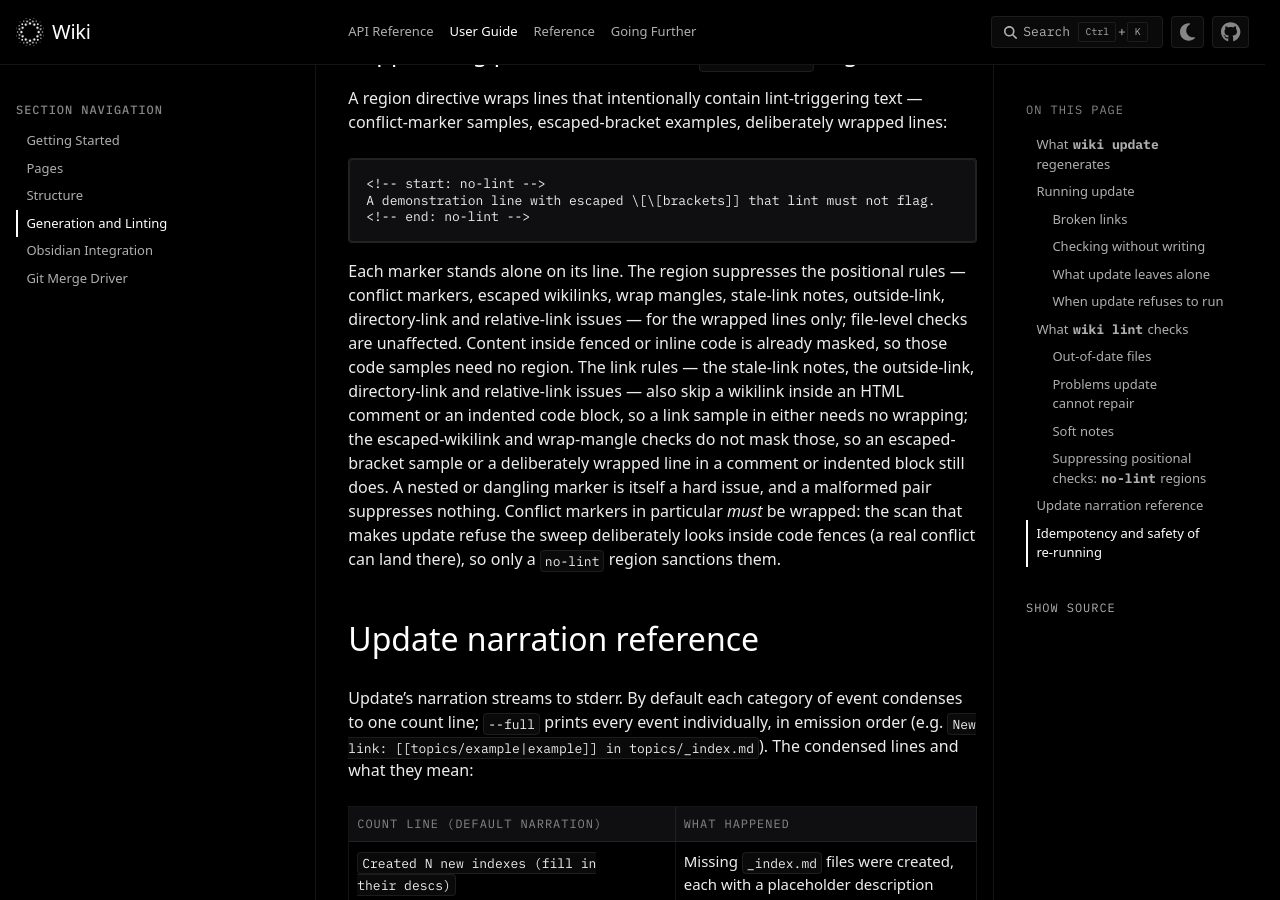
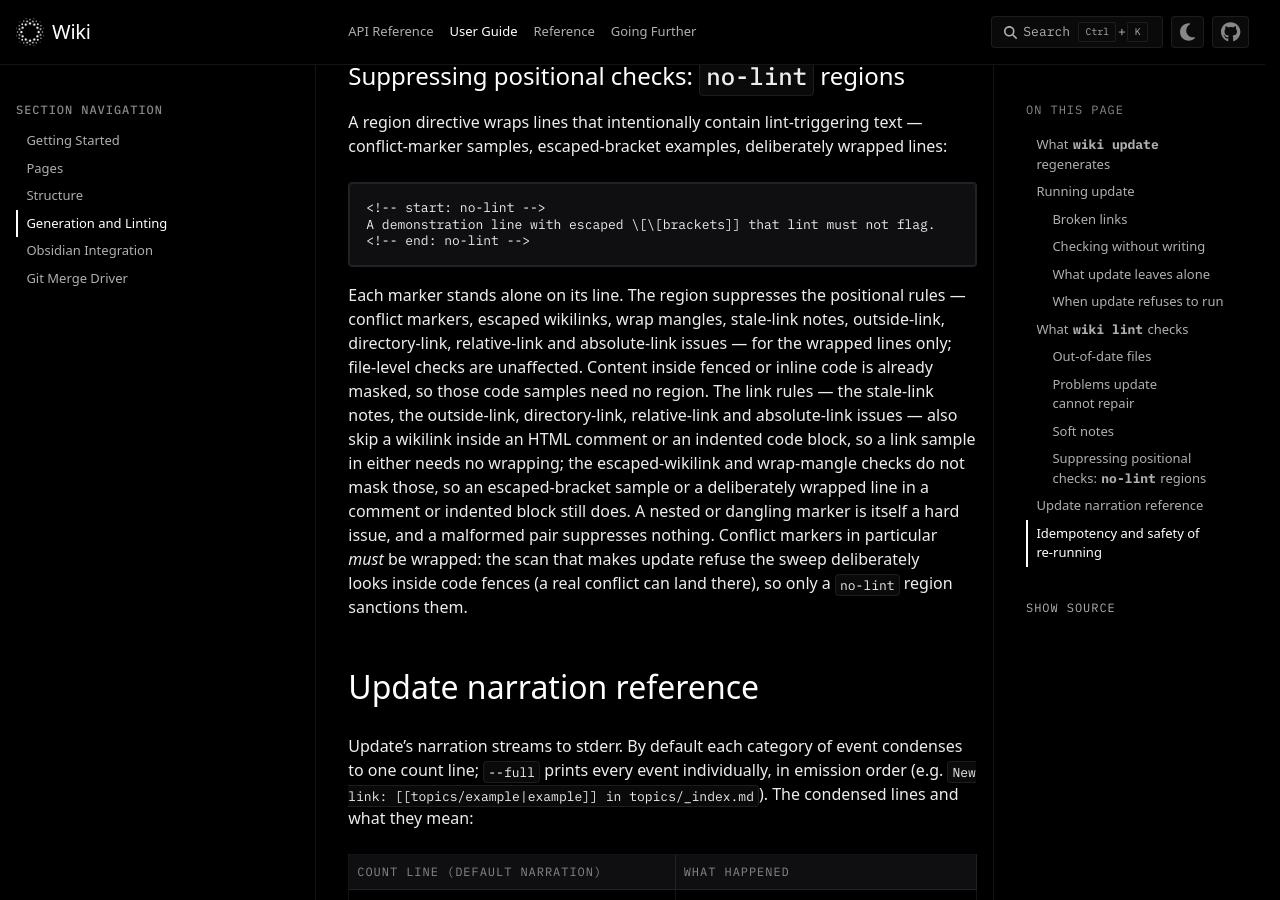
Before and after one commit to plasma-ai/wiki, a Sphinx documentation site: the page built from docs/guide/generation.rst, in a window 1280 px wide and 900 px high, scrolled down 13385 px. Built offline with Sphinx 7.4.7 and the PyData theme 0.15.4, drawn with Linux system fonts in a browser that asks for light colours; some web fonts are replaced; pages that are not in the unit, such as notebooks, are missing from menus; the version number is read from the project's files by our own code; some of the changed text lies outside the part shown.

Commit message:
state the release's link rules, cache heal, and fixes across the docs
The changelog's summary of what draws no new issue excludes an absolute path
into the wiki, and a Fixed entry names the vault JSON files that fail on
undecodable bytes. The lint pages name the absolute-link issue in every
no-lint list, state the symlink refusal at its real scope, and split the
bold around nested literals so they render; the cache docs cover a
read-only database and an unwritable journal; the spelling is American
throughout.

Co-Authored-By: Claude Fable 5.1 <noreply@anthropic.com>

```diff
--- a/docs/guide/generation.rst
+++ b/docs/guide/generation.rst
@@ -236,7 +236,7 @@ the error code, never ``--check``'s pending-changes 1):
   unsupported, unless the nested root sits under an ``exclude.patterns``
   subtree — an excluded nested root drops out of the sweep entirely (see
   :doc:`/configuration`).
-- **A legacy ``_config/settings.json`` layout**, refused with a migration
+- **A legacy** ``_config/settings.json`` **layout**, refused with a migration
   message.
 
 What ``wiki lint`` checks
@@ -592,20 +593,20 @@ wrapped lines:
    <!-- end: no-lint -->
 
 Each marker stands alone on its line. The region suppresses the positional
-rules — conflict markers, escaped wikilinks, wrap mangles, stale-link
-notes, outside-link, directory-link and relative-link issues — for the
-wrapped lines only; file-level checks are unaffected. Content inside fenced
-or inline code is already masked, so those code samples need no region. The
-link rules — the stale-link notes, the outside-link, directory-link and
-relative-link issues — also skip a wikilink inside an HTML comment or an
+rules — conflict markers, escaped wikilinks, wrap mangles, stale-link notes,
+outside-link, directory-link, relative-link and absolute-link issues — for the
+wrapped lines only; file-level checks are unaffected. Content inside fenced or
+inline code is already masked, so those code samples need no region. The link
+rules — the stale-link notes, the outside-link, directory-link, relative-link
+and absolute-link issues — also skip a wikilink inside an HTML comment or an
 indented code block, so a link sample in either needs no wrapping; the
 escaped-wikilink and wrap-mangle checks do not mask those, so an
-escaped-bracket sample or a deliberately wrapped line in a comment or
-indented block still does. A nested or dangling marker is itself a hard
-issue, and a malformed pair suppresses nothing. Conflict markers in
-particular *must* be wrapped: the scan that makes update refuse the sweep
-deliberately looks inside code fences (a real conflict can land there), so
-only a ``no-lint`` region sanctions them.
+escaped-bracket sample or a deliberately wrapped line in a comment or indented
+block still does. A nested or dangling marker is itself a hard issue, and a
+malformed pair suppresses nothing. Conflict markers in particular *must* be
+wrapped: the scan that makes update refuse the sweep deliberately looks inside
+code fences (a real conflict can land there), so only a ``no-lint`` region
+sanctions them.
 
 Update narration reference
 --------------------------
@@ -694,7 +695,7 @@ Both commands are safe to run at any time, as often as you like:
   word-count cache and the ``wiki search`` index (``search.db``). Delete it
   freely: update recreates the directory and its counts (with a notice), and
   the next ``wiki search`` rebuilds the index.
-- **A restored ``.wiki/settings.json`` is empty.** Update restores the
+- **A restored** ``.wiki/settings.json`` **is empty.** Update restores the
   missing marker as ``{}`` — all defaults. If the file held custom settings,
   restore it from version control instead of relying on the marker restore;
   see :doc:`/configuration`.
```
Also changed, not shown: other parts of docs/guide/generation.rst (+14 -13 lines), CHANGELOG.md (+7 -4 lines), docs/configuration.rst (+9 -9 lines), docs/guide/obsidian.rst (+4 -4 lines), docs/guide/pages.rst (+5 -5 lines), docs/guide/structure.rst (+4 -3 lines).
